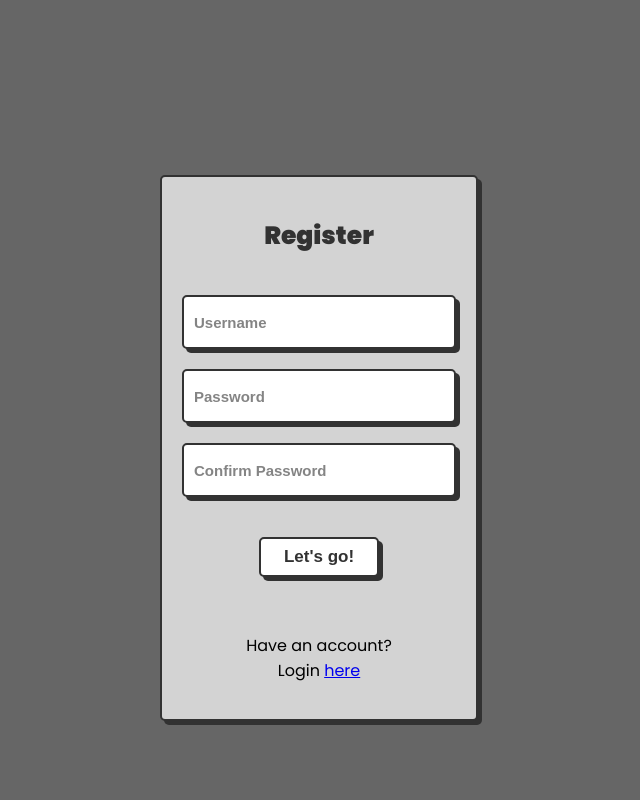
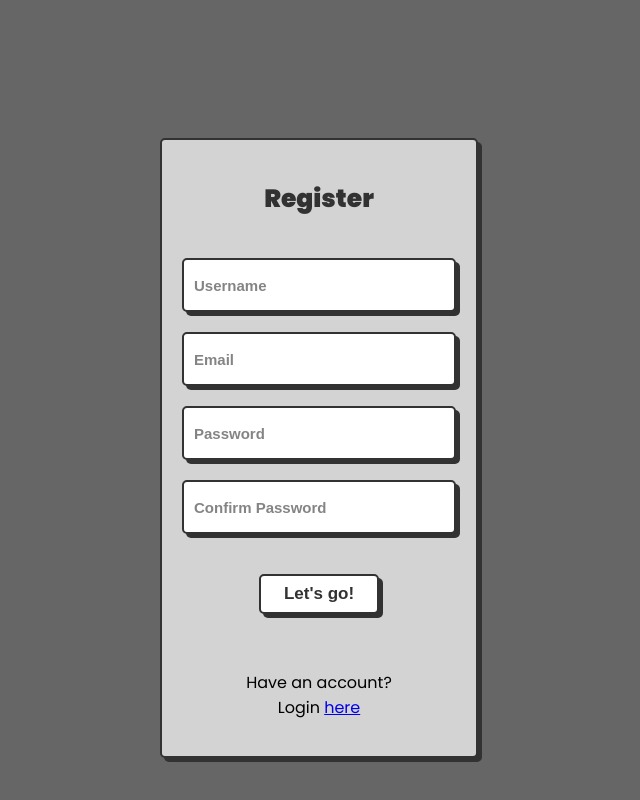
Before and after one commit to iiivannn/project-optimizer, a React (Vite) app: page / in a window 1280 px wide. Shown: the part 752-1552 px from the top of the page, without its empty margins (321-961 px from the left). Built offline with nearby package versions, Linux system fonts and the light colour scheme; no server answers.

Commit message:
branch commit

```diff
--- a/src/Components/Signup/Signup.jsx
+++ b/src/Components/Signup/Signup.jsx
@@ -1,31 +1,87 @@
 import "./Signup.css";
-
-import { Link } from "react-router-dom";
+import { useState } from "react";
+import { Link, useNavigate } from "react-router-dom";
+import { auth, db } from "../firebaseConfig"; // Ensure you have firebaseConfig.js
+import { createUserWithEmailAndPassword } from "firebase/auth";
+import { collection, addDoc } from "firebase/firestore";
 
 export default function Signup() {
+  const [username, setUsername] = useState("");
+  const [email, setEmail] = useState("");
+  const [password, setPassword] = useState("");
+  const [cpassword, setCpassword] = useState("");
+  const navigate = useNavigate();
+
+  const handleSignup = async (e) => {
+    e.preventDefault();
+
+    if (password !== cpassword) {
+      alert("Passwords do not match!");
+      return;
+    }
+
+    try {
+      // Create user with Firebase Authentication
+      const userCredential = await createUserWithEmailAndPassword(
+        auth,
+        email,
+        password
+      );
+      const user = userCredential.user;
+
+      // Store user data in Firestore
+      await addDoc(collection(db, "users"), {
+        uid: user.uid,
+        username,
+        email,
+        createdAt: new Date(),
+      });
+
+      alert("Registration successful!");
+      navigate("/dashboard"); // Redirect after successful signup
+    } catch (error) {
+      console.error("Error signing up: ", error.message);
+      alert(error.message);
+    }
+  };
+
   return (
     <div className="wrapper">
       <div className="flip-card__inner">
         <div className="flip-card__front">
           <div className="title">Register</div>
-          <form className="flip-card__form" action="/signup">
+          <form className="flip-card__form" onSubmit={handleSignup}>
             <input
               className="flip-card__input"
-              name="username"
+              value={username}
+              onChange={(e) => setUsername(e.target.value)}
               placeholder="Username"
               type="text"
+              required
             />
             <input
               className="flip-card__input"
-              name="password"
-              placeholder="Password"
-              type="password"
+              value={email}
+              onChange={(e) => setEmail(e.target.value)}
+              placeholder="Email"
+              type="email"
+              required
             />
             <input
               className="flip-card__input"
-              name="cpassword"
+              value={password}
+              onChange={(e) => setPassword(e.target.value)}
+              placeholder="Password"
+              type="password"
+              required
+            />
+            <input
+              className="flip-card__input"
+              value={cpassword}
+              onChange={(e) => setCpassword(e.target.value)}
               placeholder="Confirm Password"
               type="password"
+              required
             />
             <button type="submit" className="flip-card__btn">
               Let&apos;s go!
--- a/src/firebase.js
+++ b/src/firebase.js
@@ -3,11 +3,7 @@ import { initializeApp } from "firebase/app";
 import { getAnalytics } from "firebase/analytics";
 import { getAuth } from "firebase/auth";
 import { getFirestore } from "firebase/firestore";
-// TODO: Add SDKs for Firebase products that you want to use
-// https://firebase.google.com/docs/web/setup#available-libraries
 
-// Your web app's Firebase configuration
-// For Firebase JS SDK v7.20.0 and later, measurementId is optional
 const firebaseConfig = {
   apiKey: import.meta.env.VITE_API,
   authDomain: import.meta.env.VITE_AUTH,
```
Also changed, not shown: src/Components/Dashboard/Dashboard.css (added), src/Components/Dashboard/Dashboard.jsx (added).
